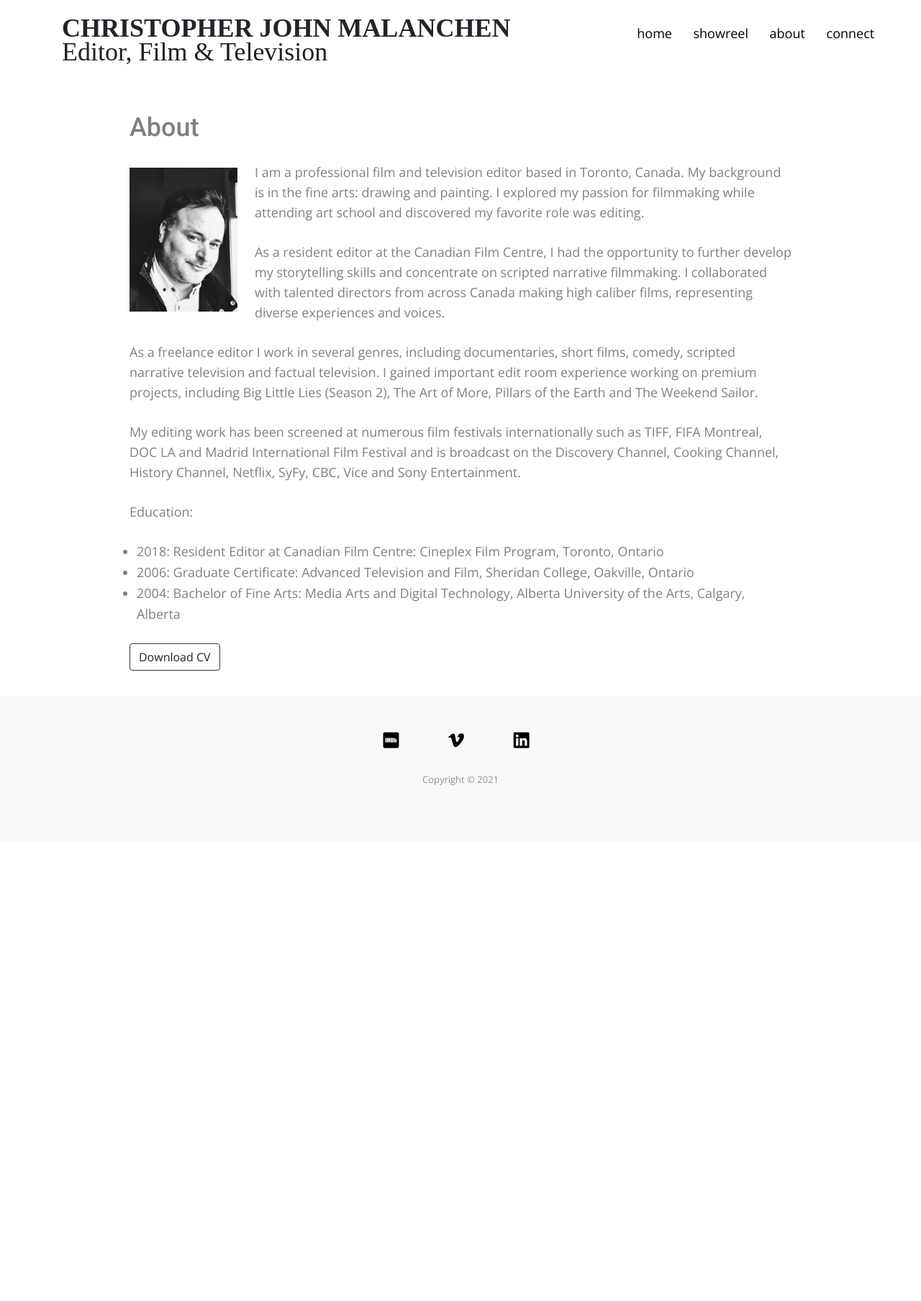
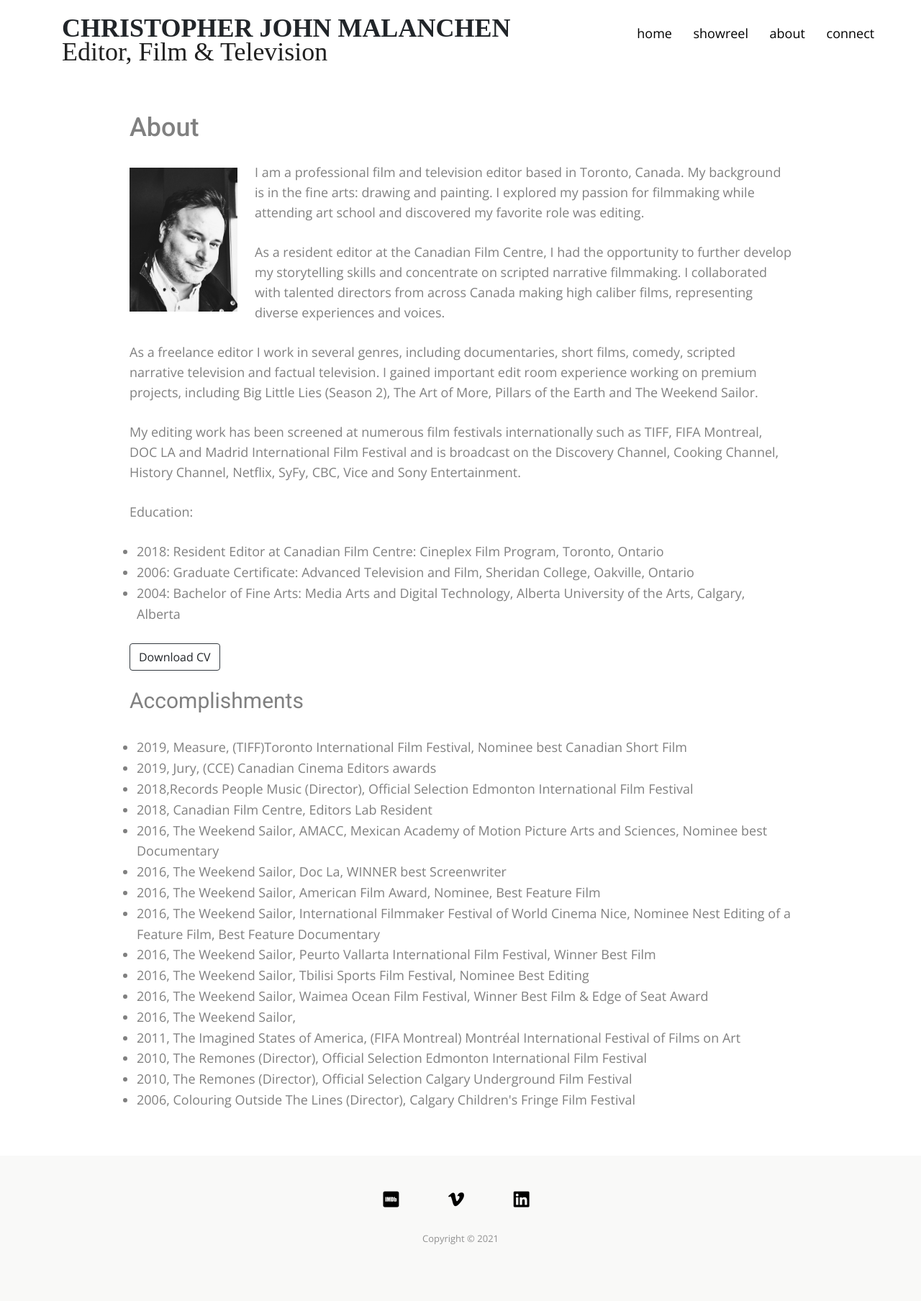
Before and after one commit to DanielCarlyle/cjfilms, a Jekyll site: the page built from bio.html, in a window 1280 px wide. Shown: the whole page at 72% size. Built offline with Jekyll 4.4.1, drawn with Linux system fonts in a browser that asks for light colours; nearby versions of some CDN libraries; some web fonts are replaced; before the commit the page ends 1171 px from its top, so only the background shows below that.

Commit message:
fixed bio page

```diff
--- a/bio.html
+++ b/bio.html
@@ -40,6 +40,29 @@ title: CJ Films - About Chris Malanchen
             <button type="button" class="btn btn-outline-dark"><a href="img/CJMALANCHEN_EditorCV_ 2020.docx" download>Download CV</a>
             </button>
 
+
+            <h2 class="py-4">Accomplishments</h2>
+            <ul>
+                <li>2019, Measure, (TIFF)Toronto International Film Festival, Nominee best Canadian Short Film</li>
+                <li>2019, Jury, (CCE) Canadian Cinema Editors awards</li>
+                <li>2018,Records People Music (Director), Official Selection Edmonton International Film Festival</li>
+                <li>2018, Canadian Film Centre, Editors Lab Resident</li>
+                <li>2016, The Weekend Sailor, AMACC, Mexican Academy of Motion Picture Arts and Sciences, Nominee best Documentary</li>
+                <li>2016, The Weekend Sailor, Doc La, WINNER best Screenwriter</li>
+                <li>2016, The Weekend Sailor, American Film Award, Nominee, Best Feature Film</li>
+                <li>2016, The Weekend Sailor, International Filmmaker Festival of World Cinema Nice, Nominee Nest Editing of a Feature Film, Best Feature Documentary</li>
+                <li>2016, The Weekend Sailor, Peurto Vallarta International Film Festival, Winner Best Film</li>
+                <li>2016, The Weekend Sailor, Tbilisi Sports Film Festival, Nominee Best Editing</li>
+                <li>2016, The Weekend Sailor, Waimea Ocean Film Festival, Winner Best Film & Edge of Seat Award</li>
+                <li>2016, The Weekend Sailor,</li>
+                <li>2011, The Imagined States of America, (FIFA Montreal) Montréal International Festival of Films on Art</li>
+                <li>2010, The Remones (Director), Official Selection Edmonton International Film Festival</li>
+                <li>2010, The Remones (Director), Official Selection Calgary Underground Film Festival</li>
+                <li>2006, Colouring Outside The Lines (Director), Calgary Children's Fringe Film Festival</li>
+            </ul>
+
+
+
            </div>
 
         </div>
--- a/css/style.css
+++ b/css/style.css
@@ -38,6 +38,13 @@ body {
 
 .bg-light {
   background-color: #ffffff!important;
+}
+
+.btn-outline-dark {
+  color: #f0f3f5;
+  background-color: transparent;
+  background-image: none;
+  border-color: #343a40;
 }
 
 .navbar-light .navbar-nav .nav-link {
@@ -972,7 +979,7 @@ div#masonry:hover img:hover { opacity: 1; }
 	contact-form Start
 --*/
 #contact-form {
-  padding-top: 70px;
+  padding-top: 30px;
   padding-bottom: 35px;
 }
 #contact-form .block form .form-group {
--- a/portfolio.html
+++ b/portfolio.html
@@ -11,7 +11,7 @@ title: CJ Films Work
 
 
           <div id="masonry">
-            <img src="img/BLL2 poster.jpg" alt="big little lies tv series poster">
+            <a href="portfolio-14.html"><img src="img/BLL2 poster.jpg" alt="big little lies tv series poster"></a>
             <a href="portfolio-1.html"><img src="img/theartofmore.jpg" alt="art of more poster"/></a>
             <a href="portfolio-6.html"><img src="img/1 TWS poster.jpg" alt="the weekend sailor poster"></a>
             <a href="portfolio-11.html"><img src="img/2 measureposter.jpg" alt="measure poster"></a>
```
Also changed, not shown: contact.html (+6 -14 lines), portfolio-14.html (added, +16 -0 lines), img/biglittle-lies-showreel-page.jpg (added), 1 other file.
